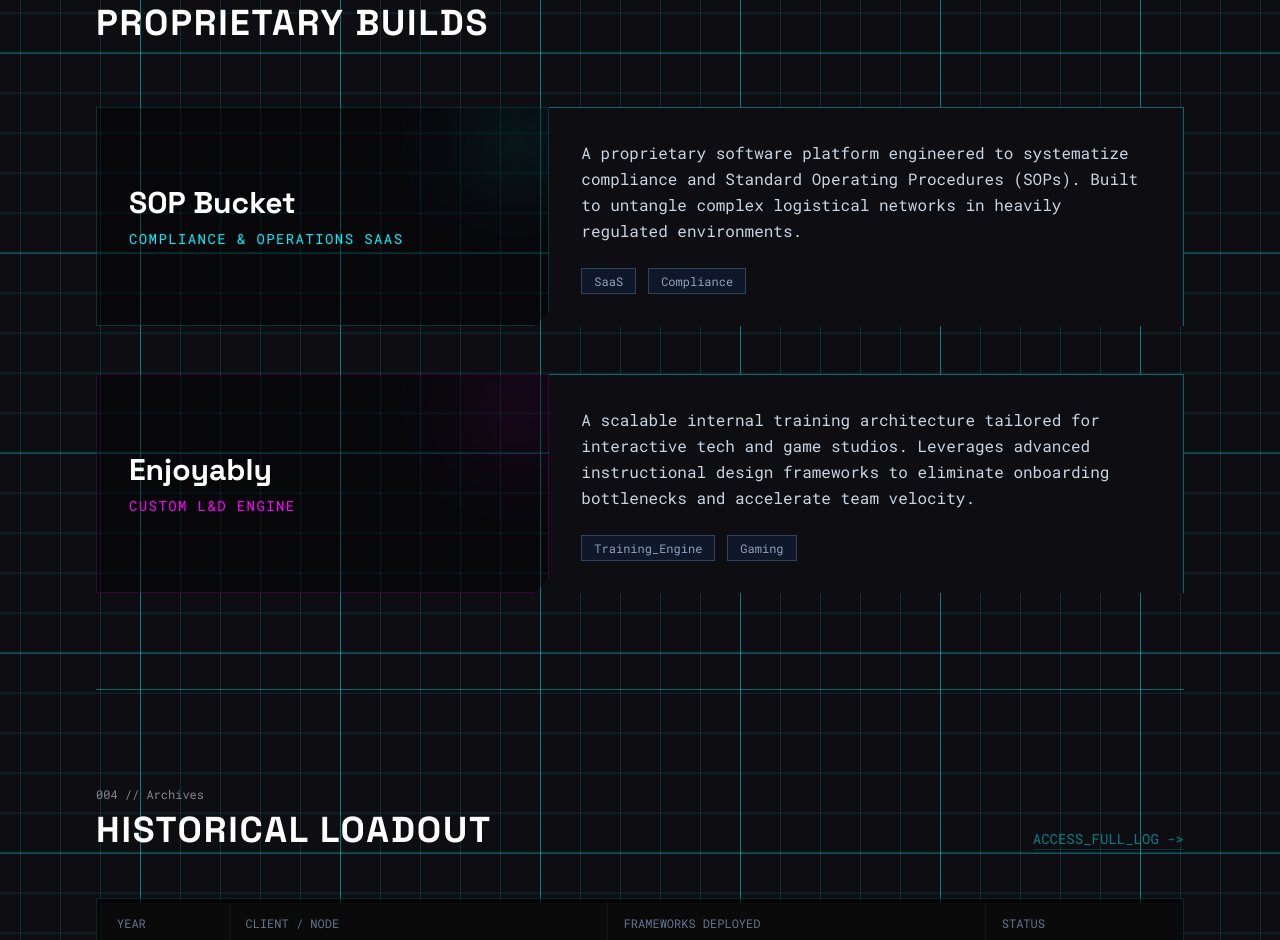
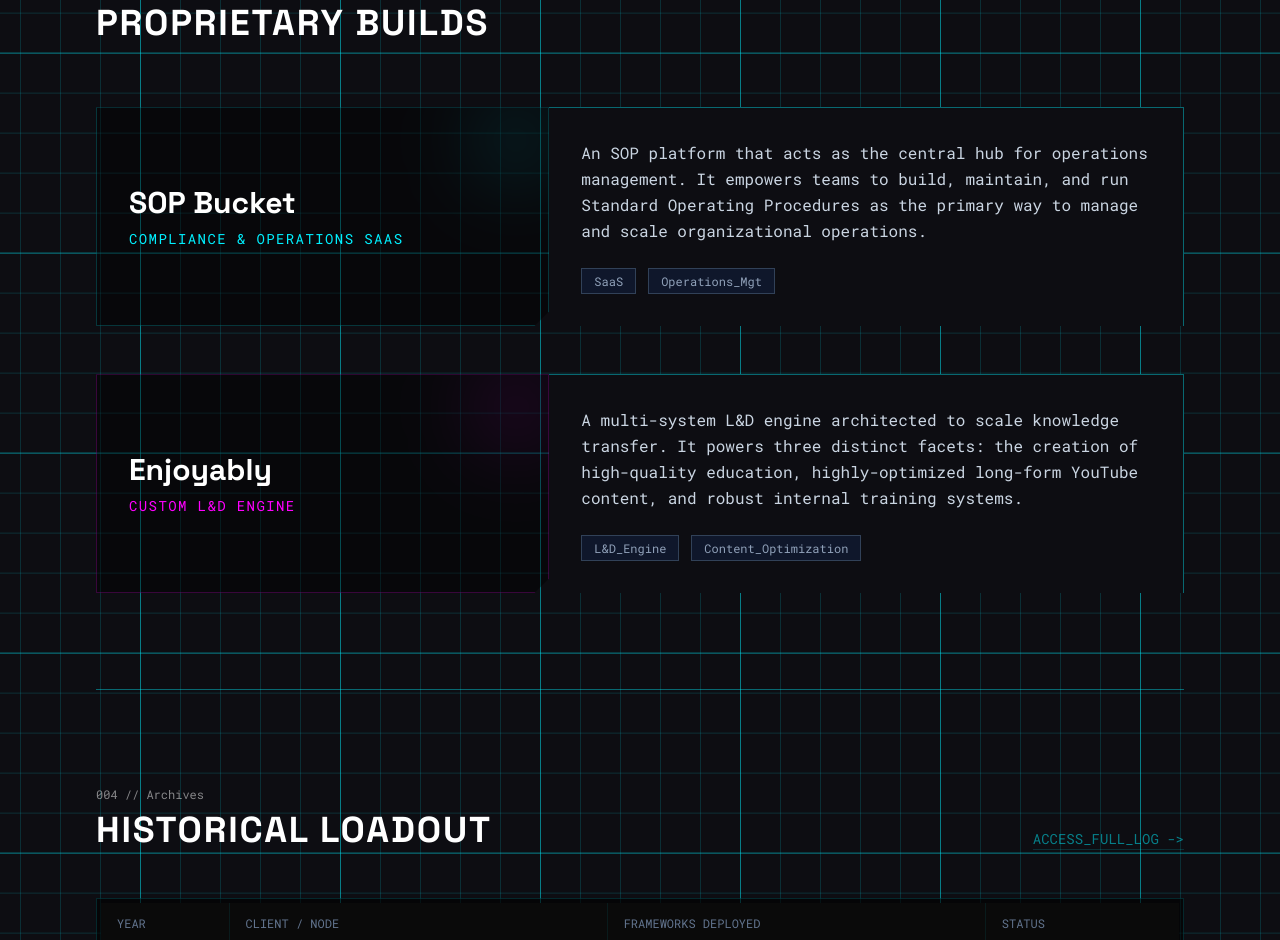
Before and after one commit to karlanddone/kd-personal-website, a website built with Vite: page index.html in a window 1280 px wide. Shown: the part 2155-3095 px from the top of the page. Built offline with nearby package versions, Linux system fonts and the light colour scheme.

Commit message:
Update verbiage for SOP Bucket and Enjoyably proprietary builds

```diff
--- a/index.html
+++ b/index.html
@@ -243,14 +243,15 @@
             <div
               class="w-full md:w-7/12 bg-[#0d0d12] md:border-y md:border-r border-schematic-line-strong p-6 md:p-8 flex flex-col justify-center border-x border-b md:border-l-0 border-schematic-line-strong md:border-b-0 order-2 md:order-none mt-2 md:mt-0">
               <p class="text-sm md:text-base text-slate-300 font-mono leading-relaxed">
-                A proprietary software platform engineered to systematize compliance and Standard Operating Procedures
-                (SOPs). Built to untangle complex logistical networks in heavily regulated environments.
+                An SOP platform that acts as the central hub for operations management. It empowers teams to build,
+                maintain, and run Standard Operating Procedures as the primary way to manage and scale organizational
+                operations.
               </p>
               <div class="mt-6 flex flex-wrap gap-2 md:gap-3">
                 <span
                   class="px-2 md:px-3 py-1 text-[10px] md:text-xs font-mono border border-slate-700 text-slate-400 bg-slate-900">SaaS</span>
                 <span
-                  class="px-2 md:px-3 py-1 text-[10px] md:text-xs font-mono border border-slate-700 text-slate-400 bg-slate-900">Compliance</span>
+                  class="px-2 md:px-3 py-1 text-[10px] md:text-xs font-mono border border-slate-700 text-slate-400 bg-slate-900">Operations_Mgt</span>
               </div>
             </div>
           </div>
@@ -271,15 +272,15 @@
             <div
               class="w-full md:w-7/12 bg-[#0d0d12] md:border-y md:border-r border-schematic-line-strong p-6 md:p-8 flex flex-col justify-center border-x border-b md:border-l-0 border-schematic-line-strong md:border-b-0 order-2 md:order-none mt-2 md:mt-0">
               <p class="text-sm md:text-base text-slate-300 font-mono leading-relaxed">
-                A scalable internal training architecture tailored for interactive tech and game studios. Leverages
-                advanced instructional design frameworks to eliminate onboarding bottlenecks and accelerate team
-                velocity.
+                A multi-system L&D engine architected to scale knowledge transfer. It powers three distinct facets: the
+                creation of high-quality education, highly-optimized long-form YouTube content, and robust internal
+                training systems.
               </p>
               <div class="mt-6 flex flex-wrap gap-2 md:gap-3">
                 <span
-                  class="px-2 md:px-3 py-1 text-[10px] md:text-xs font-mono border border-slate-700 text-slate-400 bg-slate-900">Training_Engine</span>
+                  class="px-2 md:px-3 py-1 text-[10px] md:text-xs font-mono border border-slate-700 text-slate-400 bg-slate-900">L&D_Engine</span>
                 <span
-                  class="px-2 md:px-3 py-1 text-[10px] md:text-xs font-mono border border-slate-700 text-slate-400 bg-slate-900">Gaming</span>
+                  class="px-2 md:px-3 py-1 text-[10px] md:text-xs font-mono border border-slate-700 text-slate-400 bg-slate-900">Content_Optimization</span>
               </div>
             </div>
           </div>
```
